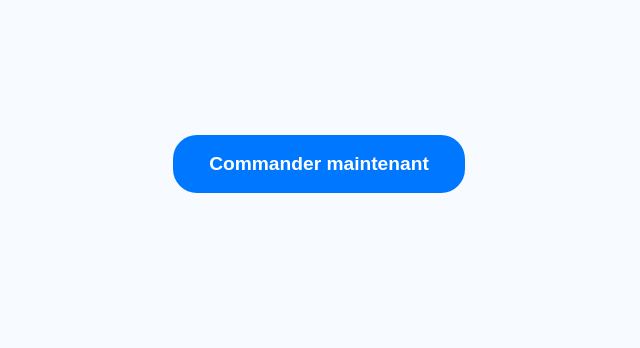
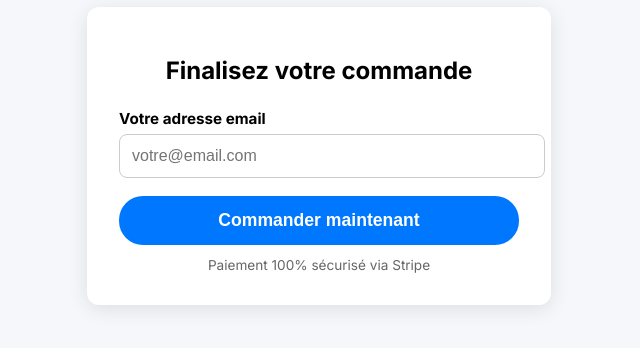
Before and after one commit to yanismerr/smartpen-site, a website: page checkout.html in a window 1280 px wide. Shown: the part 244-592 px from the top of the page, without its empty margins (321-961 px from the left). Drawn offline with Linux system fonts and the light colour scheme.

Commit message:
✅ Mise à jour checkout.html avec envoi d'email à Stripe

```diff
--- a/checkout.html
+++ b/checkout.html
@@ -3,18 +3,100 @@
 <head>
   <meta charset="UTF-8">
   <meta name="viewport" content="width=device-width, initial-scale=1.0">
-  <title>Commander SmartingPen</title>
+  <title>Commande SmartingPen</title>
+  <link href="https://fonts.googleapis.com/css2?family=Inter:wght@400;700&display=swap" rel="stylesheet">
   <style>
-    body { font-family: Inter, Arial, sans-serif; background: #f7fbff; display: flex; align-items: center; justify-content: center; height: 100vh; }
-    .btn { background: #0077ff; color: #fff; border: none; border-radius: 24px; padding: 18px 36px; font-size: 1.2rem; font-weight: 600; cursor: pointer; transition: background 0.2s; }
-    .btn:hover { background: #005fcc; }
+    body {
+      font-family: 'Inter', sans-serif;
+      background: #f5f7fa;
+      display: flex;
+      align-items: center;
+      justify-content: center;
+      height: 100vh;
+      margin: 0;
+    }
+
+    .checkout-container {
+      background: white;
+      padding: 32px;
+      border-radius: 12px;
+      box-shadow: 0 4px 20px rgba(0, 0, 0, 0.1);
+      max-width: 400px;
+      width: 100%;
+    }
+
+    h1 {
+      font-size: 1.5rem;
+      margin-bottom: 24px;
+      text-align: center;
+    }
+
+    label {
+      display: block;
+      margin-bottom: 6px;
+      font-weight: 600;
+      font-size: 0.95rem;
+    }
+
+    input {
+      width: 100%;
+      padding: 12px;
+      margin-bottom: 18px;
+      border: 1px solid #ccc;
+      border-radius: 8px;
+      font-size: 1rem;
+    }
+
+    .btn {
+      width: 100%;
+      padding: 14px;
+      background-color: #0077ff;
+      color: white;
+      font-size: 1.1rem;
+      font-weight: 600;
+      border: none;
+      border-radius: 24px;
+      cursor: pointer;
+      transition: background 0.2s;
+    }
+
+    .btn:hover {
+      background-color: #005fcc;
+    }
+
+    .note {
+      font-size: 0.85rem;
+      color: #666;
+      margin-top: 12px;
+      text-align: center;
+    }
   </style>
 </head>
 <body>
-  <button class="btn" id="checkout-btn">Commander maintenant</button>
+
+  <div class="checkout-container">
+    <h1>Finalisez votre commande</h1>
+    <label for="email">Votre adresse email</label>
+    <input type="email" id="email" placeholder="votre@email.com" required>
+
+    <button class="btn" id="checkout-btn">Commander maintenant</button>
+    <div class="note">Paiement 100% sécurisé via Stripe</div>
+  </div>
+
   <script>
-    document.getElementById('checkout-btn').onclick = async function() {
-      const res = await fetch('/create-checkout-session', { method: 'POST' });
+    document.getElementById('checkout-btn').onclick = async function () {
+      const email = document.getElementById('email').value;
+      if (!email) {
+        alert('Veuillez saisir votre email.');
+        return;
+      }
+
+      const res = await fetch('/create-checkout-session', {
+        method: 'POST',
+        headers: { 'Content-Type': 'application/json' },
+        body: JSON.stringify({ email })
+      });
+
       const data = await res.json();
       if (data.url) {
         window.location = data.url;
```
Also changed, not shown: server.js (+12 -4 lines).
